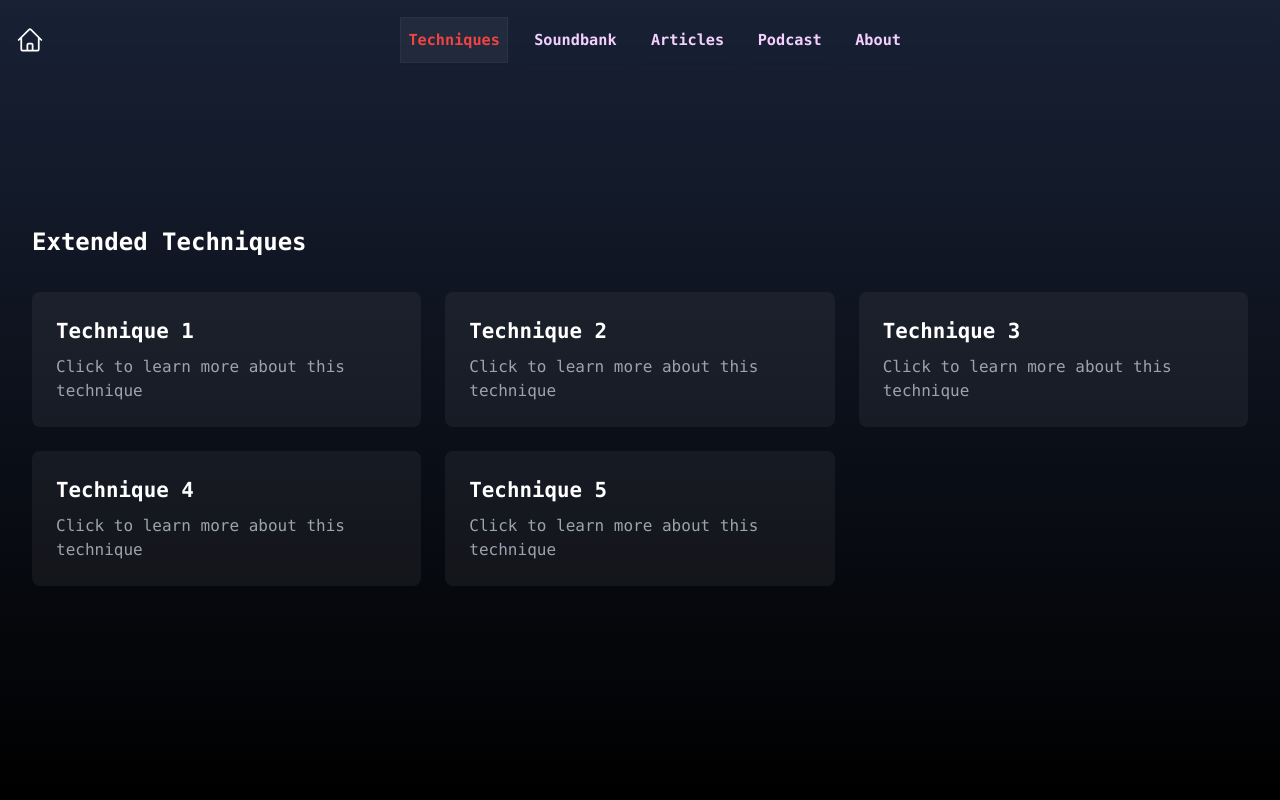
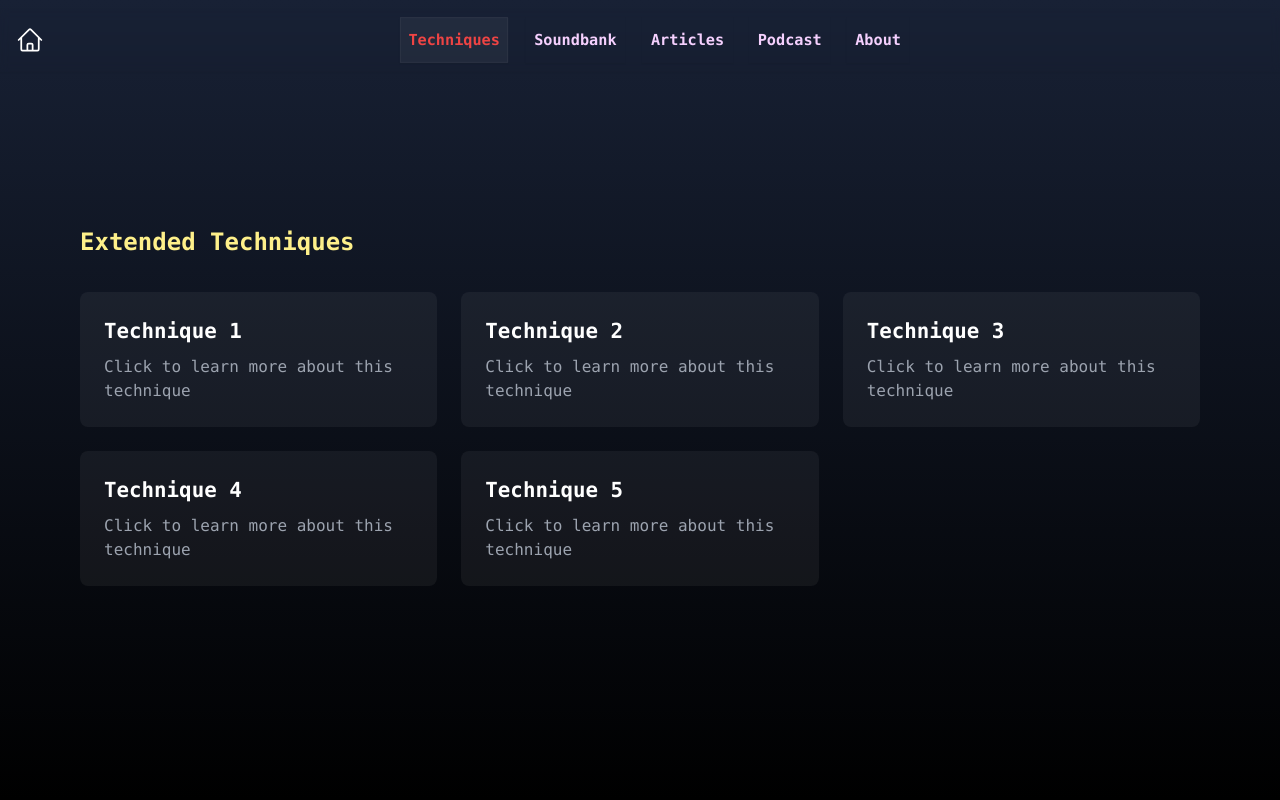
Before and after one commit to manuK1777/extended-bandoneon, a Next.js app: page /techniques in a window 1280 px wide. Shown: the top 800 px of the page. Built offline with nearby package versions, Linux system fonts and the light colour scheme.

Commit message:
Fix techniques main div size

```diff
--- a/app/(with-header-footer)/techniques/page.tsx
+++ b/app/(with-header-footer)/techniques/page.tsx
@@ -10,8 +10,8 @@ const techniques = [
 
 export default function TechniquesPage() {
   return (
-    <main className="min-h-screen p-8">
-      <h1 className="text-4xl font-bold mb-8">Extended Techniques</h1>
+    <main className="container w-[90%] mx-auto px-4 py-8">
+      <h1 className="text-3xl md:text-4xl font-bold mb-8 text-yellow-200 font-heading">Extended Techniques</h1>
       <div className="grid grid-cols-1 md:grid-cols-2 lg:grid-cols-3 gap-6">
         {techniques.map((technique) => (
           <Link
```
